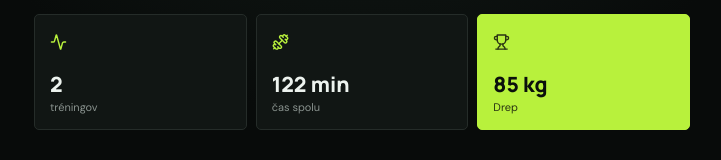
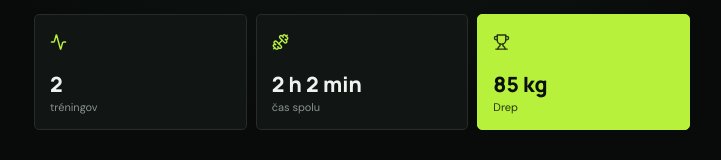
Before and after one commit to BorisJakubik/workout-app, a React (Vite) app: page / in a window 1280 px wide. Shown: the part 317-477 px from the top of the page, without its empty margins (278-999 px from the left). Built offline with nearby package versions, Linux system fonts and the light colour scheme; no server answers.

Commit message:
update: changed total time format

```diff
--- a/src/components/views/Dashboard/DashboardView.jsx
+++ b/src/components/views/Dashboard/DashboardView.jsx
@@ -2,7 +2,7 @@ import React from 'react'
 import { Activity, Dumbbell, Plus, Trophy } from 'lucide-react'
 import { WorkoutRow } from '../../molecules/WorkoutRow/WorkoutRowContainer'
 import { CategoryIcon } from '../../atoms/CategoryIcon/CategoryIconView'
-import { weightFromKg } from '../../../utils'
+import { formatDuration, weightFromKg } from '../../../utils'
 
 export const DashboardView = ({ workouts, categories, exercises, stats, profileName, startWorkout, setScreen, openWorkout, t, weightUnit }) => {
   return (
@@ -24,7 +24,7 @@ export const DashboardView = ({ workouts, categories, exercises, stats, profileN
         </div>
         <div className="stat-card">
           <Dumbbell />
-          <strong>{stats.totalMinutes} min</strong>
+          <strong>{formatDuration(stats.totalMinutes)}</strong>
           <span>{t('totalTime')}</span>
         </div>
         <div className="stat-card accent">
--- a/src/styles.css
+++ b/src/styles.css
@@ -389,7 +389,8 @@ h2 {
   margin-bottom: auto;
 }
 .stat-card strong {
-  font: 800 21px 'Manrope';
+  font: 800 clamp(15px, 4.5vw, 21px) 'Manrope';
+  white-space: nowrap;
 }
 .stat-card span {
   color: var(--muted);
--- a/src/utils.js
+++ b/src/utils.js
@@ -3,6 +3,15 @@ export const toDateInputValue = value => {
   const date = value ? new Date(value) : new Date()
   const offset = date.getTimezoneOffset() * 60_000
   return new Date(date.getTime() - offset).toISOString().slice(0, 10)
+}
+
+export const formatDuration = totalMinutes => {
+  const minutes = Math.max(0, Math.floor(Number(totalMinutes) || 0))
+  const days = Math.floor(minutes / 1440)
+  const hours = Math.floor((minutes % 1440) / 60)
+  const remainingMinutes = minutes % 60
+
+  return days > 0 ? `${days} d ${hours} h ${remainingMinutes} min` : `${hours} h ${remainingMinutes} min`
 }
 
 export const POUNDS_PER_KILOGRAM = 2.20462
```
